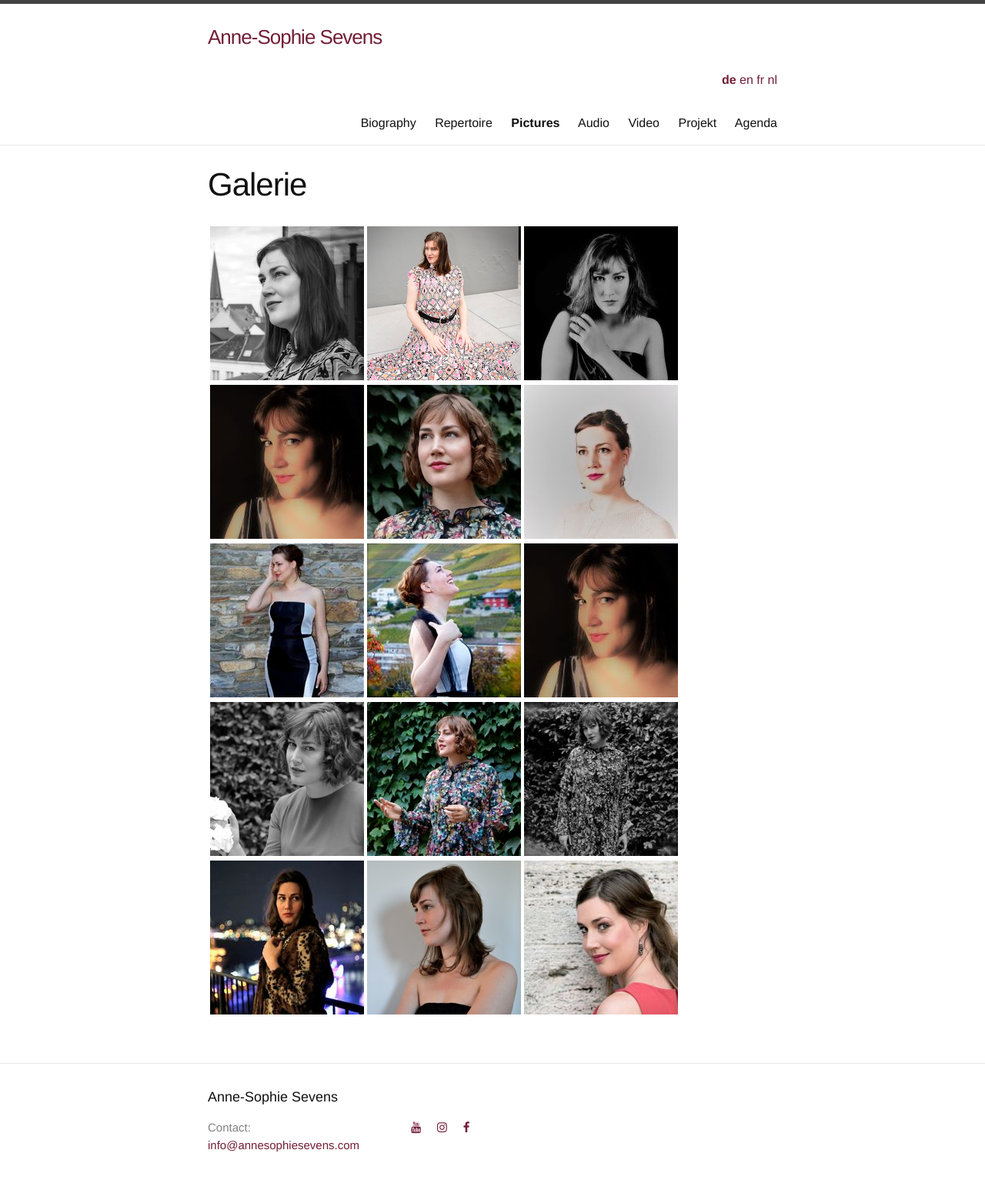
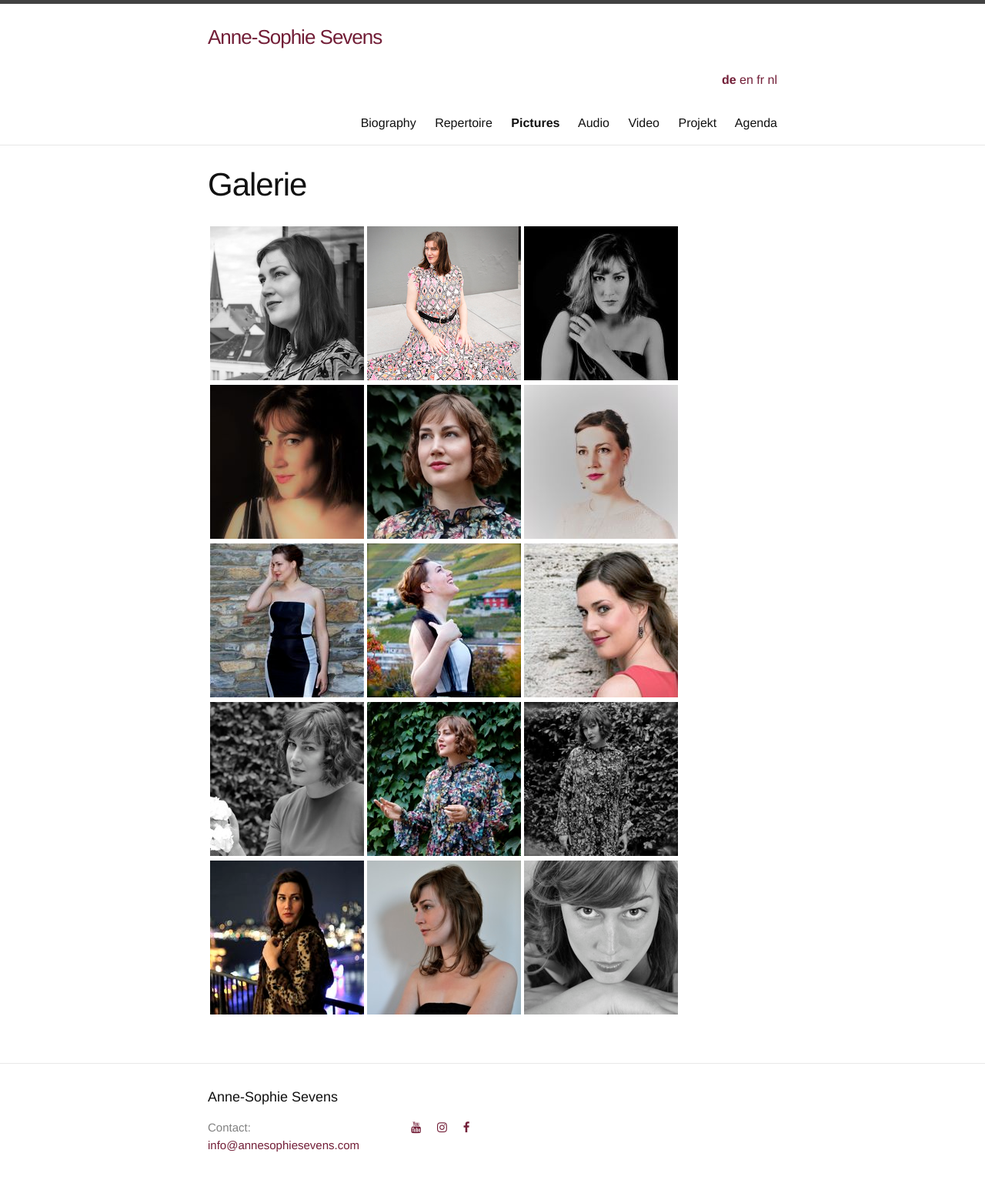
Before and after one commit to annesophie-sevens/annesophie-sevens.github.io, a Jekyll site: the page built from pictures-de.md, in a window 1280 px wide. Shown: the whole page at 77% size. Built offline with Jekyll 4.4.1, drawn with Linux system fonts in a browser that asks for light colours; nearby versions of some CDN libraries.

Commit message:
Update pictures-de.md

```diff
--- a/pictures-de.md
+++ b/pictures-de.md
@@ -9,8 +9,8 @@
 
 | <a href="/assets/IX.jpg"> ![]({{ site.baseurl }}/assets/IXc.jpg) </a> | <a href="/assets/2673.jpg"> ![]({{ site.baseurl }}/assets/2673c.jpg) </a> | <a href="/assets/VII.jpg">  ![]({{ site.baseurl }}/assets/VIIc.jpg) </a> |
 
-| <a href="/assets/2953.jpg"> ![]({{ site.baseurl }}/assets/2953c.jpg) </a> | <a href="/assets/a4.jpg"> ![]({{ site.baseurl }}/assets/a4-thumbnail.jpg) </a> | <a href="/assets/IX.jpg"> ![]({{ site.baseurl }}/assets/IXc.jpg) </a> |
+| <a href="/assets/2953.jpg"> ![]({{ site.baseurl }}/assets/2953c.jpg) </a> | <a href="/assets/a4.jpg"> ![]({{ site.baseurl }}/assets/a4-thumbnail.jpg) </a> | <a href="/assets/muurfoto.jpg"> ![]({{ site.baseurl }}/assets/muurfoto_thumbnail.jpg) </a> |
 
 |  <a href="/assets/2788.jpg">  ![]({{ site.baseurl }}/assets/2788c.jpg) </a> | <a href="/assets/ja5.jpg"> ![]({{ site.baseurl }}/assets/ja5c.jpg) </a> | <a href="/assets/2743.jpg">![]({{ site.baseurl }}/assets/2743c.jpg) </a> |
 
-|   <a href="/assets/b2.jpg">  ![]({{ site.baseurl }}/assets/b2-thumbnail.jpg) </a> | <a href="/assets/ja0.jpg">  ![]({{ site.baseurl }}/assets/ja0c.jpg) </a> | <a href="/assets/muurfoto.jpg">![]({{ site.baseurl }}/assets/muurfoto_thumbnail.jpg) </a> |
+|   <a href="/assets/b2.jpg">  ![]({{ site.baseurl }}/assets/b2-thumbnail.jpg) </a> | <a href="/assets/ja0.jpg">  ![]({{ site.baseurl }}/assets/ja0c.jpg) </a> | <a href="/assets/picture1.jpg">![]({{ site.baseurl }}/assets/picture1-thumbnail.jpg) </a> |
```
